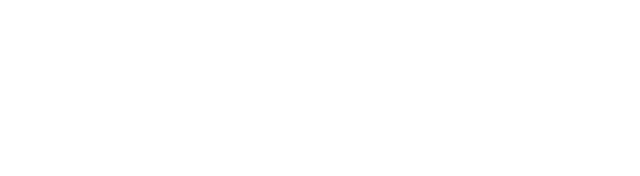
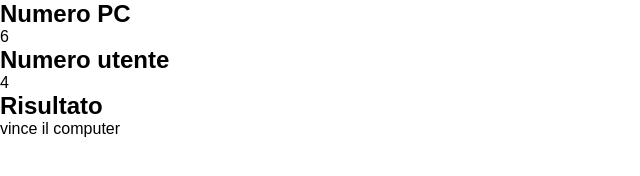
Before and after one commit to Tommaso-Panarotto/js-mail-dadi, a plain HTML site: page index.html in a window 1280 px wide. Shown: the whole page, without its empty margins (0-640 px from the left). Drawn offline with Linux system fonts and the light colour scheme.

Commit message:
put result in page

```diff
--- a/index.html
+++ b/index.html
@@ -17,8 +17,11 @@
 
         <!--Dice-->
         <section id="dice">
+            <h2>Numero PC</h2>
             <div id="computer"></div>
+            <h2>Numero utente</h2>
             <div id="user"></div>
+            <h2>Risultato</h2>
             <div id="winner"></div>
         </section>
     </main>
--- a/js/script.js
+++ b/js/script.js
@@ -35,3 +35,9 @@ if (computerNumber > userNumber) {
 } else if (userNumber > computerNumber) {
     winner = 'vince l\'utente'
 }
+
+//STAMPO IN PAGINA
+
+computerResult.innerText = computerNumber;
+userResult.innerText = userNumber;
+winnerResult.innerText = winner;
```
